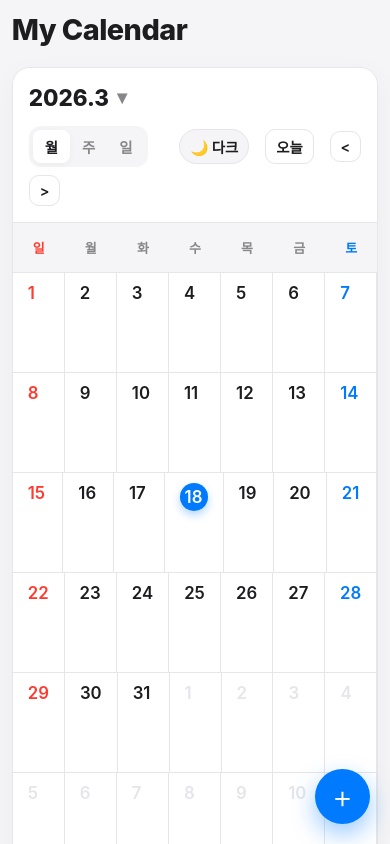
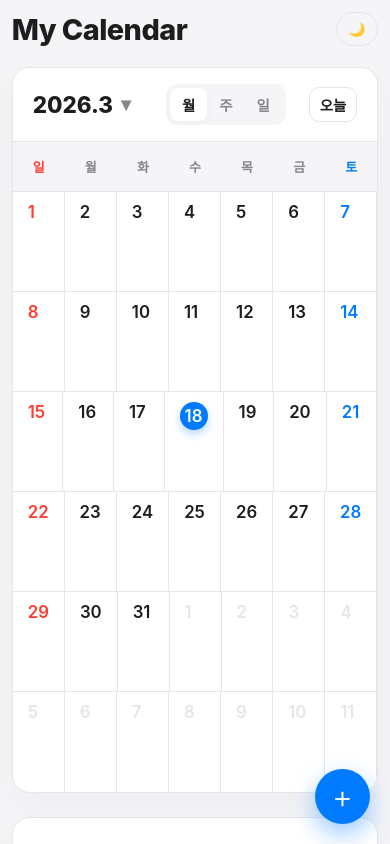
Before and after one commit to leeann9867/calendar, a React (Create React App) app: page / in a window 390 px wide. Shown: the top 844 px of the page. Built offline with nearby package versions, Linux system fonts and the light colour scheme.

Commit message:
ver 0.12d3b

```diff
--- a/src/components/Header.js
+++ b/src/components/Header.js
@@ -1,6 +1,6 @@
 import React, { useState, useEffect, useRef } from 'react';
 
-function Header({ currentDate, onPrev, onNext, onToday, onJump, theme, onToggleTheme, viewMode, setViewMode }) {
+function Header({ currentDate, onToday, onJump, viewMode, setViewMode }) {
     const year = currentDate.getFullYear();
     const month = currentDate.getMonth() + 1;
     const date = currentDate.getDate();
@@ -19,11 +19,9 @@ function Header({ currentDate, onPrev, onNext, onToday, onJump, theme, onToggleT
         <div className="calendar-header">
             <div className="header-title-wrapper" ref={pickerRef}>
                 <div className="header-title clickable" onClick={() => setShowPicker(!showPicker)}>
-                    {/* 🌟 데스크톱용 긴 글자 */}
-                    <span className="title-desktop">
+          <span className="title-desktop">
             {viewMode === 'day' ? `${year}년 ${month}월 ${date}일` : `${year}년 ${month}월`}
           </span>
-                    {/* 🌟 모바일용 짧은 글자 */}
                     <span className="title-mobile">
             {viewMode === 'day' ? `${year}.${month}.${date}` : `${year}.${month}`}
           </span>
@@ -58,15 +56,8 @@ function Header({ currentDate, onPrev, onNext, onToday, onJump, theme, onToggleT
                     <button className={`view-toggle-btn ${viewMode === 'week' ? 'active' : ''}`} onClick={() => setViewMode('week')}>주</button>
                     <button className={`view-toggle-btn ${viewMode === 'day' ? 'active' : ''}`} onClick={() => setViewMode('day')}>일</button>
                 </div>
-
-                <button className="theme-toggle" onClick={onToggleTheme}>
-                    {/* 🌟 테마 버튼도 반응형으로 두 벌 준비 */}
-                    <span className="theme-desktop">{theme === 'light' ? '🌙 다크 모드' : '☀️ 라이트 모드'}</span>
-                    <span className="theme-mobile">{theme === 'light' ? '🌙 다크' : '☀️ 라이트'}</span>
-                </button>
+                {/* 🌟 방향키 버튼, 다크모드 버튼 모두 삭제됨! (모바일에서 깔끔하게 보입니다) */}
                 <button className="header-btn" onClick={onToday}>오늘</button>
-                <button className="header-btn" onClick={onPrev}>&lt;</button>
-                <button className="header-btn" onClick={onNext}>&gt;</button>
             </div>
         </div>
     );
--- a/src/components/Main.js
+++ b/src/components/Main.js
@@ -1,4 +1,4 @@
-import React, { useState, useEffect, useRef } from 'react';
+import React, { useState, useEffect, useRef, useCallback } from 'react'; // 🚀 useCallback 추가
 import Header from './Header';
 import CalendarSection from './CalendarSection';
 import SidePanel from './SidePanel';
@@ -35,7 +35,6 @@ function Main() {
             if (Notification.permission !== 'granted') return;
             const now = new Date();
             const nowTime = now.getTime();
-
             events.forEach(ev => {
                 if (!ev.startTime) return;
                 let reminderMs = 0;
@@ -43,12 +42,11 @@ function Main() {
                 if (ev.reminderUnit === 'm') reminderMs = rVal * 60 * 1000;
                 else if (ev.reminderUnit === 'h') reminderMs = rVal * 60 * 60 * 1000;
                 else if (ev.reminderUnit === 'd') reminderMs = rVal * 24 * 60 * 60 * 1000;
+                if (reminderMs === 0 && rVal === 0) return;
 
-                if (reminderMs === 0 && rVal === 0) return;
                 const targetDate = new Date(`${ev.startDate}T${ev.startTime}:00`);
                 const targetTime = targetDate.getTime();
                 const alarmTime = targetTime - reminderMs;
-
                 if (nowTime >= alarmTime && nowTime <= alarmTime + 5 * 60 * 1000) {
                     const uniqueEventKey = `${ev.id}-${ev.startDate}`;
                     if (!notifiedEvents.current.has(uniqueEventKey)) {
@@ -72,32 +70,45 @@ function Main() {
         return `${d.getFullYear()}-${String(d.getMonth() + 1).padStart(2, '0')}-${String(d.getDate()).padStart(2, '0')}`;
     };
 
-    const handlePrev = () => {
-        const d = new Date(currentDate);
+    // 🌟 [핵심 수정] ESLint 경고 해결을 위해 useCallback으로 함수를 감싸줍니다.
+    const handlePrev = useCallback(() => {
+        setCurrentDate(prev => {
+            const d = new Date(prev);
             if (viewMode === 'month') d.setMonth(d.getMonth() - 1);
             else if (viewMode === 'week') d.setDate(d.getDate() - 7);
             else if (viewMode === 'day') d.setDate(d.getDate() - 1);
-        setCurrentDate(d);
-    };
+            return d;
+        });
+    }, [viewMode]);
 
-    const handleNext = () => {
-        const d = new Date(currentDate);
+    const handleNext = useCallback(() => {
+        setCurrentDate(prev => {
+            const d = new Date(prev);
             if (viewMode === 'month') d.setMonth(d.getMonth() + 1);
             else if (viewMode === 'week') d.setDate(d.getDate() + 7);
             else if (viewMode === 'day') d.setDate(d.getDate() + 1);
-        setCurrentDate(d);
+            return d;
+        });
+    }, [viewMode]);
+
+    // 🌟 [핵심 수정] 이제 handlePrev, handleNext를 안전하게 배열에 넣을 수 있습니다.
+    useEffect(() => {
+        const handleKeyDown = (e) => {
+            if (modalConfig.isOpen) return;
+            if (e.target.tagName === 'INPUT' || e.target.tagName === 'TEXTAREA') return;
+            if (e.key === 'ArrowLeft') handlePrev();
+            if (e.key === 'ArrowRight') handleNext();
         };
+        window.addEventListener('keydown', handleKeyDown);
+        return () => window.removeEventListener('keydown', handleKeyDown);
+    }, [modalConfig.isOpen, handlePrev, handleNext]); // 👈 ESLint 완벽 해결!
 
     const handleSaveEvent = (data, mode = 'all', instanceDate = null) => {
-        // 🌟 [중복 방지 1] 저장 시 동일 시간 검사
-        const isDuplicate = events.some(ev =>
-            ev.id !== data.id && ev.startDate === data.startDate && ev.startTime === data.startTime
-        );
+        const isDuplicate = events.some(ev => ev.id !== data.id && ev.startDate === data.startDate && ev.startTime === data.startTime);
         if (isDuplicate) {
             alert('해당 날짜, 해당 시간에 이미 다른 일정이 있습니다. 중복 등록할 수 없습니다.');
-            return; // 중복일 경우 저장 거부
+            return;
         }
-
         setEvents(prev => {
             const idx = prev.findIndex(e => e.id === data.id);
             if (idx > -1) {
@@ -123,15 +134,14 @@ function Main() {
             const targetIdx = prev.findIndex(ev => ev.id === eventId);
             if (targetIdx === -1) return prev;
             const targetEvent = prev[targetIdx];
-
-            if (mode === 'all' || !targetEvent.repeatUnit || targetEvent.repeatUnit === 'none') {
-                return prev.filter(ev => ev.id !== eventId);
-            } else if (mode === 'single') {
+            if (mode === 'all' || !targetEvent.repeatUnit || targetEvent.repeatUnit === 'none') return prev.filter(ev => ev.id !== eventId);
+            if (mode === 'single') {
                 const next = [...prev];
                 const currentExclusions = next[targetIdx].excludedDates || [];
                 next[targetIdx] = { ...next[targetIdx], excludedDates: [...currentExclusions, instanceDate] };
                 return next;
-            } else if (mode === 'future') {
+            }
+            if (mode === 'future') {
                 const next = [...prev];
                 next[targetIdx] = { ...next[targetIdx], repeatEndDate: instanceDate };
                 return next;
@@ -141,20 +151,12 @@ function Main() {
         setModalConfig({ isOpen: false, selectedDate: null, event: null });
     };
 
-    // 🌟 [핵심] 시간도 함께 전달받도록 파라미터(newStartTime) 추가
     const handleUpdateEventDate = (eventId, newDate, newStartTime = null) => {
-        // 🌟 [중복 방지 2] 드래그 앤 드롭 시 동일 시간 검사
         const targetEv = events.find(e => e.id === eventId);
         if (!targetEv) return;
         const checkTime = newStartTime || targetEv.startTime;
-
-        const isDuplicate = events.some(ev =>
-            ev.id !== eventId && ev.startDate === newDate && ev.startTime === checkTime
-        );
-        if (isDuplicate) {
-            alert('이동하려는 날짜와 시간에 이미 일정이 있습니다.');
-            return;
-        }
+        const isDuplicate = events.some(ev => ev.id !== eventId && ev.startDate === newDate && ev.startTime === checkTime);
+        if (isDuplicate) { alert('이동하려는 날짜와 시간에 이미 일정이 있습니다.'); return; }
 
         setEvents(prev => prev.map(ev => {
             if (ev.id === eventId) {
@@ -162,7 +164,6 @@ function Main() {
                     alert('반복 일정은 드래그로 이동할 수 없습니다. 클릭해서 수정해주세요.');
                     return ev;
                 }
-
                 const oldStart = new Date(ev.startDate);
                 const oldEnd = new Date(ev.endDate || ev.startDate);
                 const diffDays = Math.round((oldEnd.getTime() - oldStart.getTime()) / (1000 * 60 * 60 * 24));
@@ -176,29 +177,18 @@ function Main() {
 
                 let updatedStartTime = ev.startTime;
                 let updatedEndTime = ev.endTime;
-
-                // 주간/일간 뷰에서 Y축 드래그로 시간이 전달된 경우 계산
                 if (newStartTime) {
                     updatedStartTime = newStartTime;
-
                     const oldStartMins = parseInt(ev.startTime.split(':')[0]) * 60 + parseInt(ev.startTime.split(':')[1]);
                     const oldEndMins = parseInt(ev.endTime.split(':')[0]) * 60 + parseInt(ev.endTime.split(':')[1]);
                     const durationMins = oldEndMins - oldStartMins;
-
                     const newStartMins = parseInt(newStartTime.split(':')[0]) * 60 + parseInt(newStartTime.split(':')[1]);
                     const newEndMins = newStartMins + durationMins;
-
                     let newEndHour = Math.floor(newEndMins / 60);
                     let newEndMinute = newEndMins % 60;
-
-                    // 자정(24시)을 넘지 못하게 23:59로 단순 제한 (실무 안전장치)
-                    if (newEndHour >= 24) {
-                        newEndHour = 23;
-                        newEndMinute = 59;
-                    }
+                    if (newEndHour >= 24) { newEndHour = 23; newEndMinute = 59; }
                     updatedEndTime = `${String(newEndHour).padStart(2, '0')}:${String(newEndMinute).padStart(2, '0')}`;
                 }
-
                 return { ...ev, startDate: newDate, endDate: formattedEnd, startTime: updatedStartTime, endTime: updatedEndTime };
             }
             return ev;
@@ -207,17 +197,20 @@ function Main() {
 
     return (
         <div className="app-container">
+            <div className="top-header-row">
                 <h1 className="main-title">My Calendar</h1>
+                <button className="theme-toggle" onClick={toggleTheme}>
+                    <span className="theme-desktop">{theme === 'light' ? '🌙 다크 모드' : '☀️ 라이트 모드'}</span>
+                    <span className="theme-mobile">{theme === 'light' ? '🌙' : '☀️'}</span>
+                </button>
+            </div>
+
             <div className="content-wrapper">
                 <div className="calendar-card">
                     <Header
                         currentDate={currentDate}
-                        onPrev={handlePrev}
-                        onNext={handleNext}
                         onToday={() => setCurrentDate(new Date())}
                         onJump={(y, m) => setCurrentDate(new Date(y, m - 1, 1))}
-                        theme={theme}
-                        onToggleTheme={toggleTheme}
                         viewMode={viewMode}
                         setViewMode={setViewMode}
                     />
--- a/src/index.css
+++ b/src/index.css
@@ -47,7 +47,7 @@ body {
 }
 
 /* =========================================
-   2. Main 레이아웃
+   2. Main 레이아웃 수정 (상단 바 분리)
 ========================================= */
 .app-container {
   width: 100%;
@@ -57,12 +57,25 @@ body {
   flex-direction: column;
 }
 
+/* 🌟 로고와 테마 토글 버튼이 있는 최상단 줄 */
+.top-header-row {
+  display: flex;
+  justify-content: space-between;
+  align-items: center;
+  margin-bottom: 20px;
+}
+
 .main-title {
   font-size: clamp(1.8rem, 2.5vw, 2.2rem);
   font-weight: 800;
   color: var(--text-main);
-  margin-bottom: 20px;
   letter-spacing: -0.5px;
+  margin: 0; /* 기존 margin-bottom 제거 */
+}
+
+/* 캘린더 영역에 드래그 시 텍스트 선택 방지 효과 추가 */
+.calendar-section, .time-grid-wrapper {
+  user-select: none;
 }
 
 .content-wrapper {
@@ -299,22 +312,20 @@ body {
   .title-desktop, .theme-desktop { display: none; }
   .title-mobile, .theme-mobile { display: inline; }
 
+  /* 불필요했던 헤더 줄바꿈 속성을 지우고 심플하게 변경 */
   .calendar-header {
-    flex-wrap: wrap;
-    gap: 15px;
-    padding: 16px;
+    padding: 16px 20px;
   }
 
+  /* 오늘 버튼은 뷰 토글과 함께 나란히 배치 유지 */
   .nav-buttons {
-    width: 100%;
-    justify-content: space-between;
-    flex-wrap: wrap;
-    gap: 8px;
+    width: auto;
+    justify-content: flex-end;
   }
 
   .header-title.clickable { font-size: 1.4rem; }
   .view-toggle-btn { padding: 6px 12px; font-size: 0.9rem; }
-  .header-btn, .theme-toggle { padding: 6px 10px; font-size: 0.9rem; }
+  .header-btn { padding: 6px 10px; font-size: 0.9rem; }
 
   .time-labels { width: 45px; }
   .time-label-slot { padding-right: 4px; font-size: 0.75rem; }
```
Also changed, not shown: src/components/CalendarSection.js (+44 -17 lines). Lines whose indentation alone changed are shown as unchanged.
